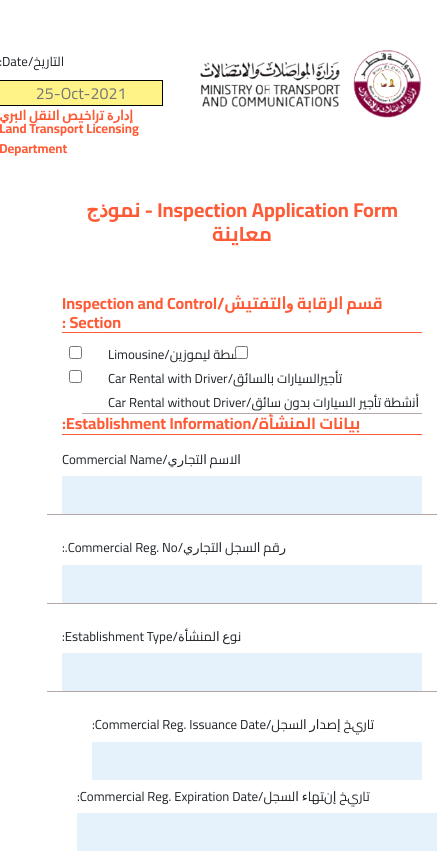
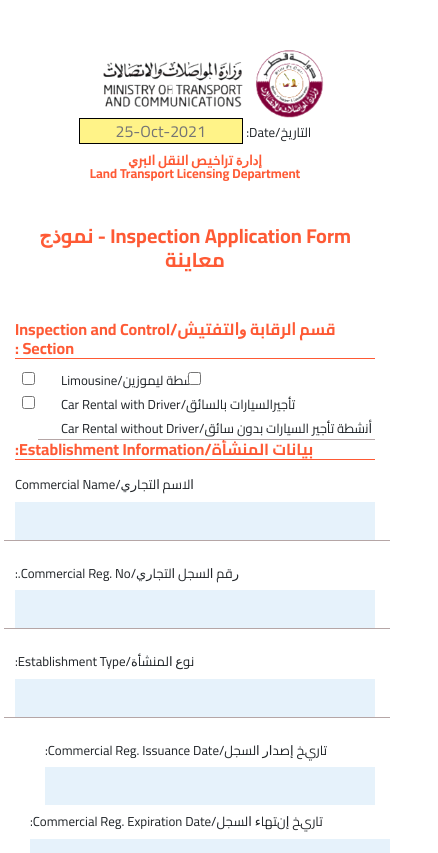
Before and after one commit to Esraa-Dev/Inspection-Application-Form, a plain HTML site: page index.html in a window 390 px wide. Shown: the top 853 px of the page, 438 px wide, since content can reach past the window. Drawn offline with nearby package versions, Linux system fonts and the light colour scheme.

Commit message:
second commit

```diff
--- a/assets/css/style.css
+++ b/assets/css/style.css
@@ -22,6 +22,8 @@ body {
   .logo img {
     height: 80px;
   }
+
+
 }
 @media only screen and (max-width: 600px) {
   .logo {
@@ -29,6 +31,11 @@ body {
   }
   .logo img {
     height: 70px;
+  }
+  .header{
+    flex-direction: column;
+  flex-wrap: wrap;
+  text-align: center;
   }
 }
 
@@ -77,8 +84,8 @@ textarea {
   content: "";
   background-color: var(--secondary-color);
   display: block;
-  width: 100%;
   height: 1px;
+  width: 99%;
 }
 
 input,
--- a/index.html
+++ b/index.html
@@ -24,7 +24,7 @@
   </head>
   <body>
     <!-- Start header -->
-    <div class="container d-flex justify-content-between mt-5 mb-4">
+    <div class="container header d-flex justify-content-between mt-5 mb-4">
       <div class="logo">
         <img src="assets/images/output-onlinepngtools.png" height="100px" />
       </div>
```
